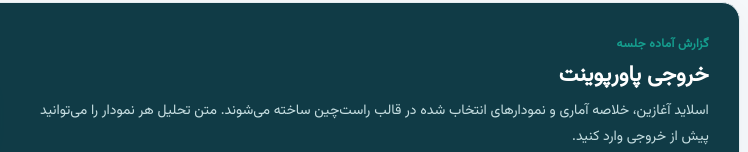
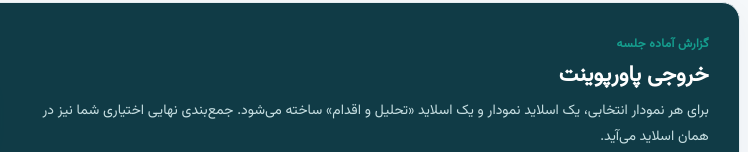
Before and after one commit to hfardar2-gif/Error_chamran, a plain HTML site: page index.html in a window 1280 px wide. Shown: the part 648-800 px from the top of the page, 241-989 px from the left. Drawn offline with Linux system fonts and the light colour scheme.

Commit message:
Improve Persian chart labels and guided analysis

```diff
--- a/index.html
+++ b/index.html
@@ -5,5 +5,5 @@
 <section id="overview"><div class="section-head"><div><span class="eyebrow">در یک نگاه</span><h2>شاخص‌های کلیدی</h2></div><span id="period" class="period">دوره گزارش: —</span></div><div id="kpis" class="kpis"></div></section>
 <section id="charts"><div class="section-head"><div><span class="eyebrow">الگوی گزارش مرجع</span><h2>نمودارهای قابل ارائه</h2></div><span class="hint">نمودارهای انتخابی به پاورپوینت می‌روند</span></div><div id="chartGrid" class="chart-grid"></div></section>
 <section id="records"><div class="section-head"><div><span class="eyebrow">جزئیات داده</span><h2>جدول خطاهای ثبت شده</h2></div><div class="filters"><input id="search" placeholder="جست‌وجو در جدول…"><select id="monthFilter"><option value="">همه ماه‌ها</option></select></div></div><div class="table-wrap"><table><thead id="tableHead"></thead><tbody id="tableBody"></tbody></table></div><div id="tableCount" class="table-count"></div></section>
-<section id="export"><div class="export-box"><div><span class="eyebrow">گزارش آماده جلسه</span><h2>خروجی پاورپوینت</h2><p>اسلاید آغازین، خلاصه آماری و نمودارهای انتخاب شده در قالب راست‌چین ساخته می‌شوند. متن تحلیل هر نمودار را می‌توانید پیش از خروجی وارد کنید.</p><p id="selectedCount" class="selected-count">۰ نمودار انتخاب شده</p></div><button id="exportBtn" disabled>دریافت پاورپوینت ←</button></div></section><footer>واحد ایمنی بیمار · بیمارستان قلب شهید چمران اصفهان</footer></main>
+<section id="export"><div class="export-box"><div><span class="eyebrow">گزارش آماده جلسه</span><h2>خروجی پاورپوینت</h2><p>برای هر نمودار انتخابی، یک اسلاید نمودار و یک اسلاید «تحلیل و اقدام» ساخته می‌شود. جمع‌بندی نهایی اختیاری شما نیز در همان اسلاید می‌آید.</p><p id="selectedCount" class="selected-count">۰ نمودار انتخاب شده</p></div><button id="exportBtn" disabled>دریافت پاورپوینت ←</button></div></section><footer>واحد ایمنی بیمار · بیمارستان قلب شهید چمران اصفهان</footer></main>
 <script src="vendor/jszip.min.js"></script><script src="vendor/pptxgen.min.js"></script><script src="app.js"></script></body></html>
```
